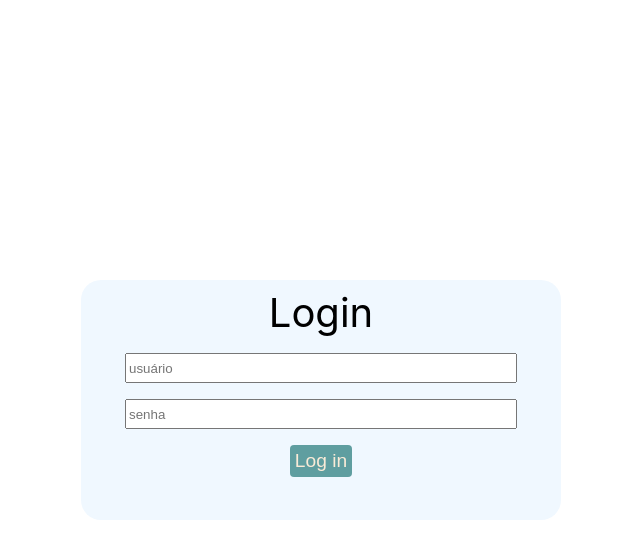
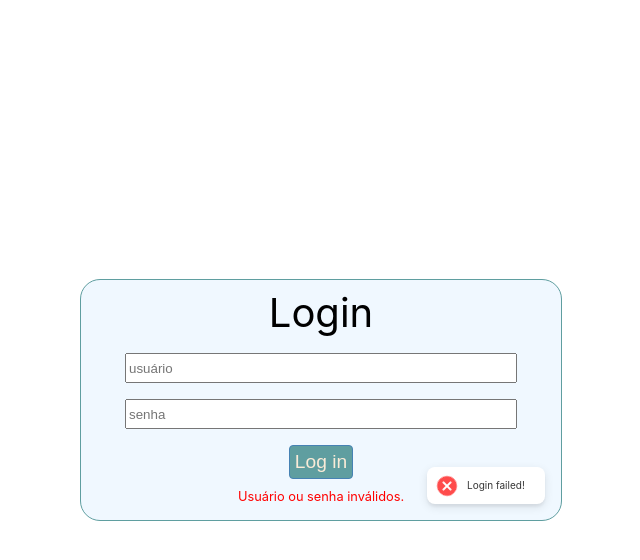
Before and after one commit to Gustavoesm/woke-challenge, a React (Create React App) app: page / in a window 1280 px wide. Both pictures are taken after a click on the button "Log in". Shown: the top 560 px of the page, without its empty margins (319-959 px from the left). Built offline with nearby package versions, Linux system fonts and the light colour scheme.

Commit message:
frontend login + toast notifications

```diff
--- a/package.json
+++ b/package.json
@@ -10,6 +10,7 @@
     "match-sorter": "^6.3.4",
     "react": "^18.2.0",
     "react-dom": "^18.2.0",
+    "react-hot-toast": "^2.4.1",
     "react-router-dom": "^6.22.0",
     "react-scripts": "5.0.1",
     "sort-by": "^1.2.0",
--- a/src/App.css
+++ b/src/App.css
@@ -36,3 +36,51 @@
     transform: rotate(360deg);
   }
 }
+
+.login-box {
+  background-color: aliceblue;
+  width: 30rem;
+  height: 15rem;
+  border: 1px solid cadetblue;
+  border-radius: 20px;
+  position: absolute;
+  top: 50%;
+  left: 50%;
+  transform: translate(-50%, -50%);
+}
+
+.login-box .login-label {
+  margin: 0.5rem auto 1rem;
+  font-size: 2.5rem;
+  width: fit-content;
+}
+
+.login-box input {
+  display: block;
+  margin: 1rem auto 0;
+  width: 80%;
+  height: 1.5rem;
+}
+
+.login-box .submit-button {
+  display: block;
+  color: antiquewhite;
+  background-color: cadetblue;
+  border: none;
+  font-size: 1.2rem;
+  text-decoration: none;
+  text-align: center;
+  border: 1px solid steelblue;
+  border-radius: 4px;
+  margin: 1rem auto 0;
+  padding: 5px;
+}
+
+.login-box .error-message {
+  font-size: 0.8rem;
+  color: red;
+  width: fit-content;
+  margin: 0.5rem auto 0;
+  padding: 2px;
+  border-radius: 4px;
+}
--- a/src/App.jsx
+++ b/src/App.jsx
@@ -4,6 +4,7 @@ import { createBrowserRouter, RouterProvider } from "react-router-dom";
 import Login from "./components/Login";
 import Home from "./components/Home";
 import PrivateRoute from "./components/PrivateRoute";
+import { AuthProvider } from "./contexts/AuthContext";
 import "./App.css";
 
 const router = createBrowserRouter([
@@ -25,7 +26,9 @@ const router = createBrowserRouter([
 const App = () => {
   return (
     <div className="app">
-      <RouterProvider router={router}></RouterProvider>
+      <AuthProvider>
+        <RouterProvider router={router} />
+      </AuthProvider>
     </div>
   );
 };
--- a/src/components/Login.jsx
+++ b/src/components/Login.jsx
@@ -1,19 +1,55 @@
-import React from "react";
+import React, { useState } from "react";
 
-const attemptLogin = () => {
-  console.log("login");
-};
+import { useAuth } from "../contexts/AuthContext";
+import { Navigate } from "react-router-dom";
+import { Toaster, toast } from "react-hot-toast";
 
 const Login = () => {
-  return (
+  const { authenticatedUser, setAuthenticatedUser } = useAuth();
+
+  const [errorMessage, setErrorMessage] = useState("");
+
+  const [username, setUsername] = useState("");
+  const [password, setPassword] = useState("");
+
+  const attemptLogin = () => {
+    console.log(username, password);
+    if (username === "test" && password === "1234") {
+      toast.success("Login successful!");
+      setTimeout(() => {
+        setAuthenticatedUser({ user: username, isAuthenticated: true });
+      }, 5000);
+    } else {
+      toast.error("Login failed!");
+      setErrorMessage("Usuário ou senha inválidos.");
+    }
+  };
+
+  return !authenticatedUser ? (
     <div className="login-box">
       <div className="login-label">Login</div>
-      <input type="text" name="user" id="username" placeholder="usuário" />
-      <input type="password" name="pass" id="passwd" placeholder="senha" />
+      <input
+        type="text"
+        name="user"
+        id="username"
+        placeholder="usuário"
+        onChange={(e) => setUsername(e.target.value)}
+      />
+      <input
+        type="password"
+        name="pass"
+        id="passwd"
+        placeholder="senha"
+        onChange={(e) => setPassword(e.target.value)}
+      />
       <button type="submit" className="submit-button" onClick={attemptLogin}>
         Log in
       </button>
+      {!!errorMessage && <div className="error-message">{errorMessage}</div>}
+      <Toaster position="bottom-right" />
     </div>
+  ) : (
+    <Navigate to="/home" replace={true} />
   );
 };
 
--- a/src/components/PrivateRoute.jsx
+++ b/src/components/PrivateRoute.jsx
@@ -1,9 +1,11 @@
 import React from "react";
 import { Navigate, Outlet } from "react-router-dom";
 
+import { useAuth } from "../contexts/AuthContext";
+
 const PrivateRoute = () => {
-  let isAuthenticated = false;
-  return isAuthenticated ? <Outlet /> : <Navigate to="/" />;
+  const { authenticatedUser } = useAuth();
+  return authenticatedUser ? <Outlet /> : <Navigate to="/" />;
 };
 
 export default PrivateRoute;
--- /dev/null
+++ b/src/contexts/AuthContext.jsx
@@ -0,0 +1,15 @@
+import React, { createContext, useContext, useState } from "react";
+
+const AuthContext = createContext();
+
+export const AuthProvider = ({ children }) => {
+  const [authenticatedUser, setAuthenticatedUser] = useState(null);
+
+  const context = { authenticatedUser, setAuthenticatedUser };
+
+  return (
+    <AuthContext.Provider value={context}>{children}</AuthContext.Provider>
+  );
+};
+
+export const useAuth = () => useContext(AuthContext);
--- a/src/index.css
+++ b/src/index.css
@@ -8,43 +8,6 @@ body {
   -moz-osx-font-smoothing: grayscale;
 }
 
-.login-box {
-  background-color: aliceblue;
-  width: 30rem;
-  height: 15rem;
-  border-radius: 20px;
-  position: absolute;
-  top: 50%;
-  left: 50%;
-  transform: translate(-50%, -50%);
-}
-
-.login-box .login-label {
-  margin: 0.5rem auto 1rem;
-  font-size: 2.5rem;
-  width: fit-content;
-}
-
-.login-box .submit-button {
-  display: block;
-  color: antiquewhite;
-  background-color: cadetblue;
-  border: none;
-  font-size: 1.2rem;
-  text-decoration: none;
-  text-align: center;
-  border-radius: 4px;
-  margin: auto;
-  padding: 5px;
-}
-
-.login-box input {
-  display: block;
-  margin: 1rem auto;
-  width: 80%;
-  height: 1.5rem;
-}
-
 code {
   font-family: source-code-pro, Menlo, Monaco, Consolas, "Courier New",
     monospace;
```
Also changed, not shown: 1 other file (tests, documents, lock files or other folders).
